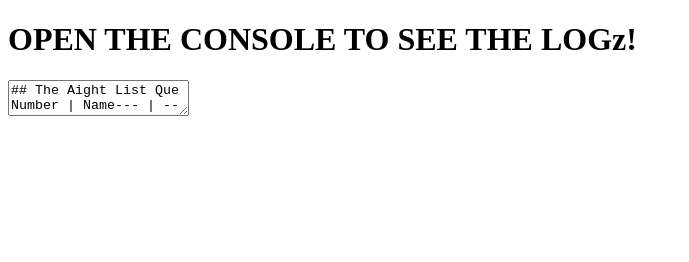
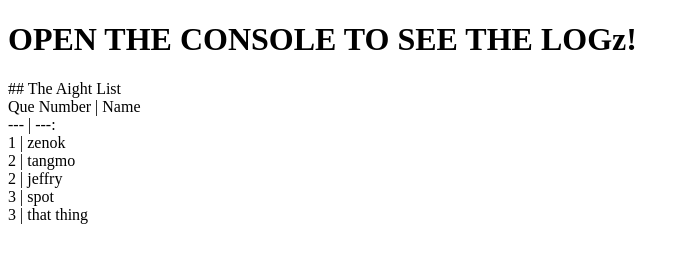
Before and after one commit to ericjulander/array-function-example, a plain HTML site: page index.html in a window 1280 px wide. Shown: the whole page, without its empty margins (0-689 px from the left). Drawn offline with Linux system fonts and the light colour scheme.

Commit message:
Fixed some more errorz in the markdown code

```diff
--- a/array-functions.js
+++ b/array-functions.js
@@ -330,13 +330,13 @@ var nameList = getNameList(newQue);
 	  */
 	  function compileLine(list, quePerson, index){
 		  if(index <= 1){
-			  list = ("Que Number | Name\n--- | ---:\n"+ list.priority + " | "+list.name);
+			  list = ("Que Number | Name<br>--- | ---:<br>"+ list.priority + " | "+list.name);
 		  }
-		  return list + ("\n"+ quePerson.priority + " | "+quePerson.name);
+		  return list + ("<br>"+ quePerson.priority + " | "+quePerson.name);
 	  }
 
 	  var line = que.reduce(compileLine);
 	  var out = document.getElementById("md-box");
-	  var msg = ("## "+title+" " + line);
-	  out.innerText = msg;
+	  var msg = ("## "+title+"<br>" + line);
+	  out.innerHTML = msg;
  }
--- a/index.html
+++ b/index.html
@@ -4,9 +4,7 @@
 </head>
 <body>
 <h1>OPEN THE CONSOLE TO SEE THE LOGz!</h1>
-<textarea id="md-box">
-
-</textarea>
+<p id="md-box"></p>
 <script type = "text/javascript" src="./array-functions.js"></script>
 </body>
 </html>
```
Also changed, not shown: 1 other file.
